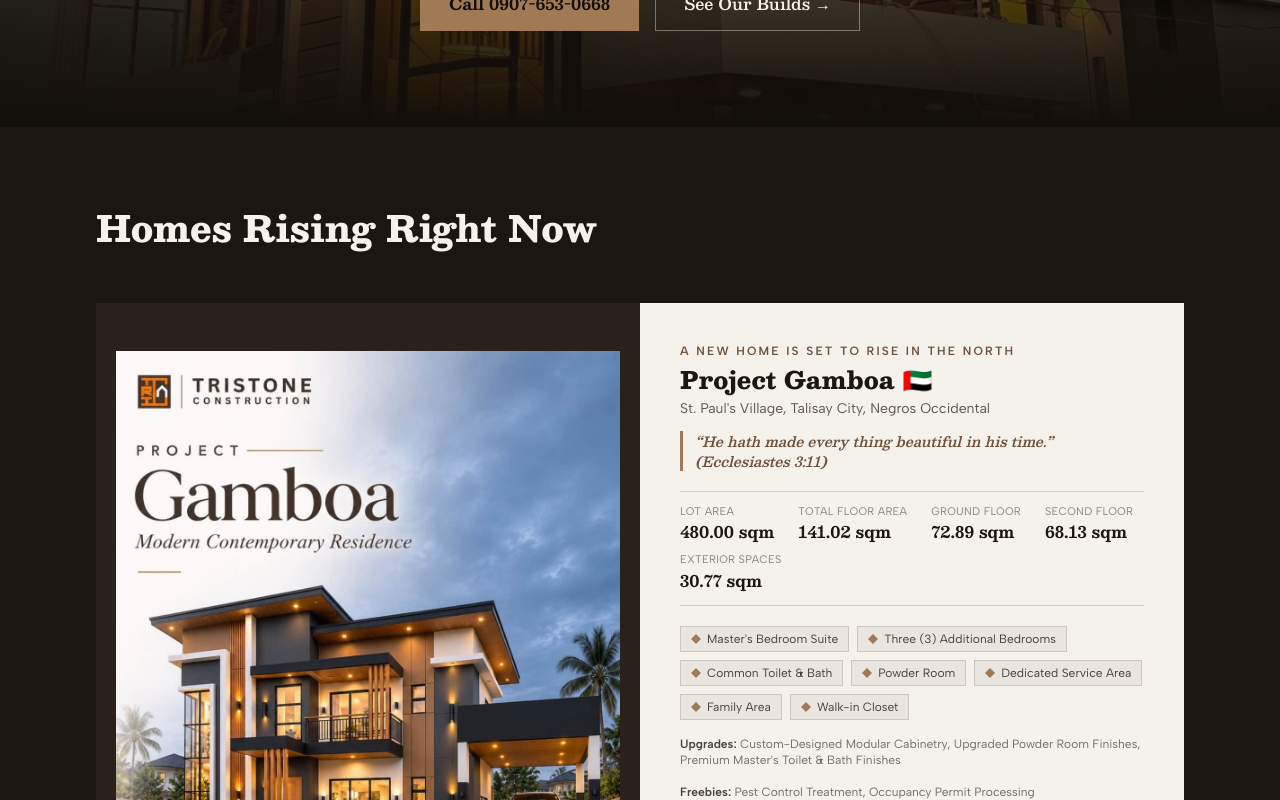
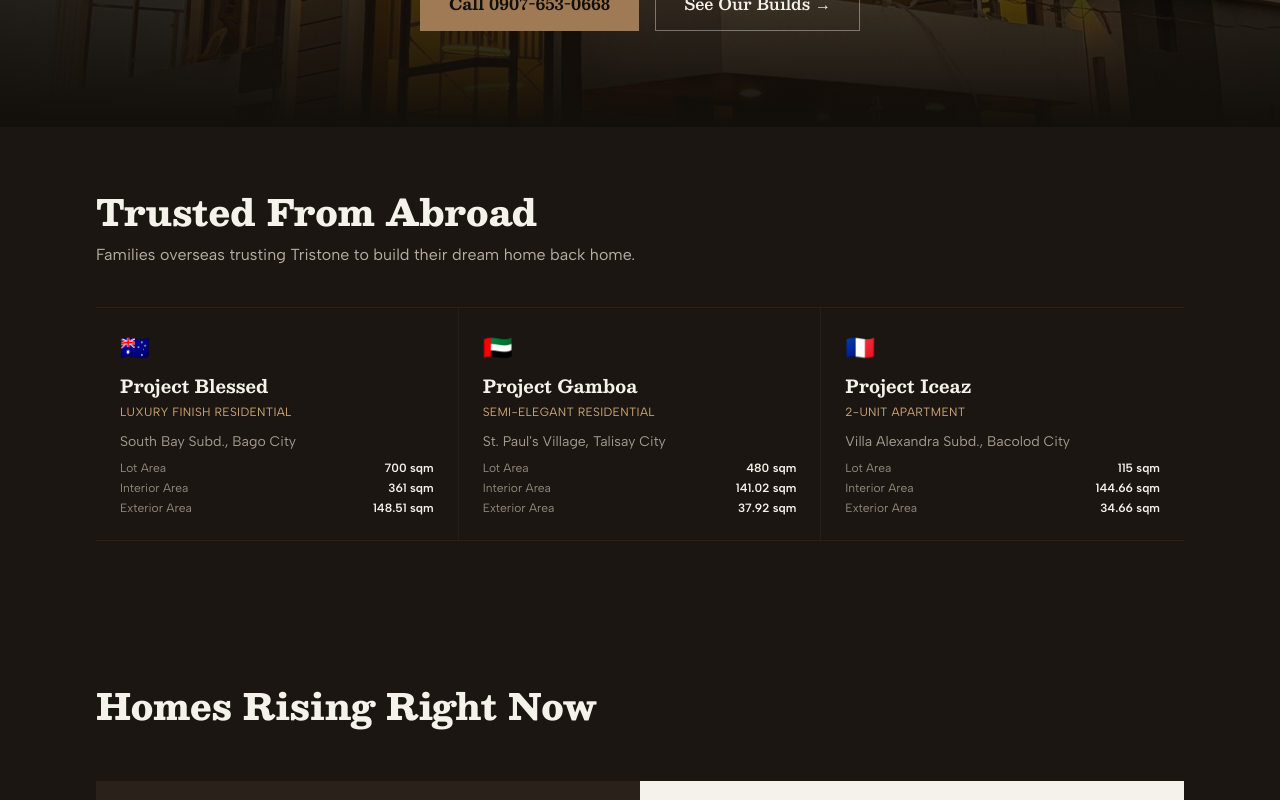
Before and after one commit to JustineSalinas/tristone-construction, a Next.js app: page / in a window 1280 px wide. Shown: the part 780-1580 px from the top of the page. Built offline with nearby package versions, Linux system fonts and the light colour scheme.

Commit message:
feat: move Trusted From Abroad before Homes Rising, stack flag layout

```diff
--- a/src/app/page.tsx
+++ b/src/app/page.tsx
@@ -18,8 +18,8 @@ export default function Home() {
       <Navbar />
       <main className="flex-1">
         <Hero />
+        <InternationalClients />
         <FeaturedProjects />
-        <InternationalClients />
         <Gallery />
         <Projects2025 />
         <Videos />
--- a/src/components/InternationalClients.tsx
+++ b/src/components/InternationalClients.tsx
@@ -17,19 +17,17 @@ export default function InternationalClients() {
 
         <Reveal className="mt-10 grid grid-cols-1 divide-y divide-ember-dim/15 border-y border-ember-dim/20 sm:grid-cols-3 sm:divide-x sm:divide-y-0">
           {internationalClients.map((c) => (
-            <div key={c.name} className="flex flex-col gap-3 px-1 py-6 sm:px-6">
-              <div className="flex items-center gap-2">
-                <span className="text-xl" aria-hidden="true">
-                  {c.flag}
-                </span>
-                <h3 className="font-display text-lg font-bold text-capiz">
-                  {c.name}
-                </h3>
-              </div>
+            <div key={c.name} className="flex flex-col gap-1 px-1 py-6 sm:px-6">
+              <span className="text-2xl" aria-hidden="true">
+                {c.flag}
+              </span>
+              <h3 className="mt-1 font-display text-lg font-bold text-capiz">
+                {c.name}
+              </h3>
               <p className="text-xs uppercase tracking-wide text-ember-light">
                 {c.type}
               </p>
-              <p className="text-sm text-capiz-dim/70">{c.location}</p>
+              <p className="mt-2 text-sm text-capiz-dim/70">{c.location}</p>
               <dl className="mt-1 space-y-1 text-xs text-capiz-dim/60">
                 <div className="flex justify-between gap-2">
                   <dt>Lot Area</dt>
```
